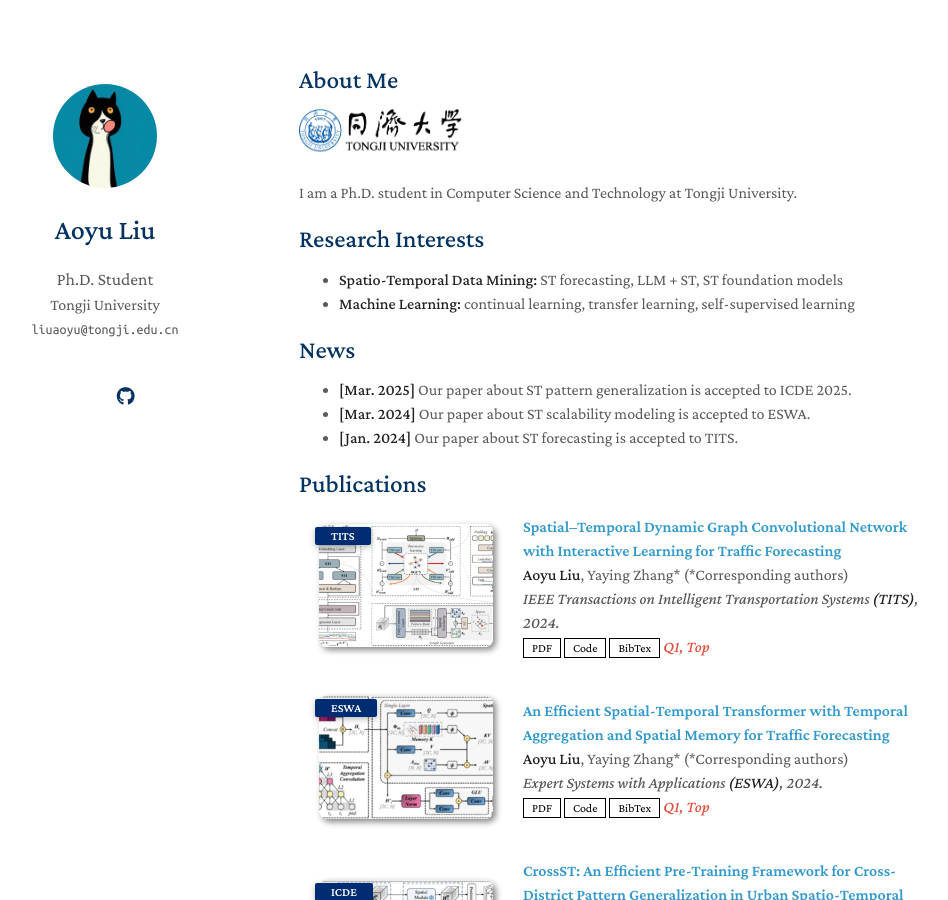
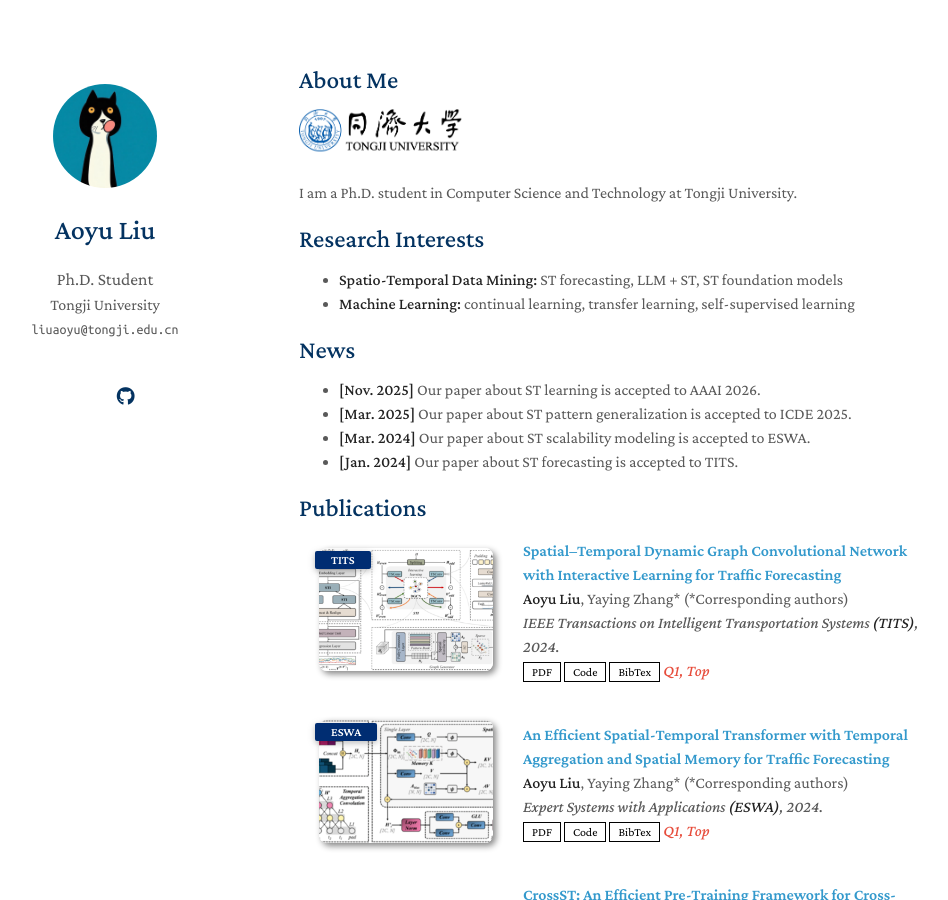
Before and after one commit to Aoyu-Liu/Aoyu-Liu.github.io, a Jekyll site: the page built from index.md, in a window 1280 px wide and 900 px high. Shown: the whole window, without its empty margins (171-1119 px from the left). Built offline with Jekyll 4.4.1, drawn with Linux system fonts in a browser that asks for light colours; a style sheet for code colours, icons or effects is not loaded; our own code applies the rules of GitHub Pages for plain Markdown files.

Commit message:
Update index.md

```diff
--- a/index.md
+++ b/index.md
@@ -14,7 +14,7 @@ I am a Ph.D. student in Computer Science and Technology at Tongji University.
 - **Machine Learning:** continual learning, transfer learning, self-supervised learning
 
 ## News
-
+- **[Nov. 2025]** Our paper about ST learning is accepted to AAAI 2026.
 - **[Mar. 2025]** Our paper about ST pattern generalization is accepted to ICDE 2025.
 - **[Mar. 2024]** Our paper about ST scalability modeling is accepted to ESWA.
 - **[Jan. 2024]** Our paper about ST forecasting is accepted to TITS.
```
